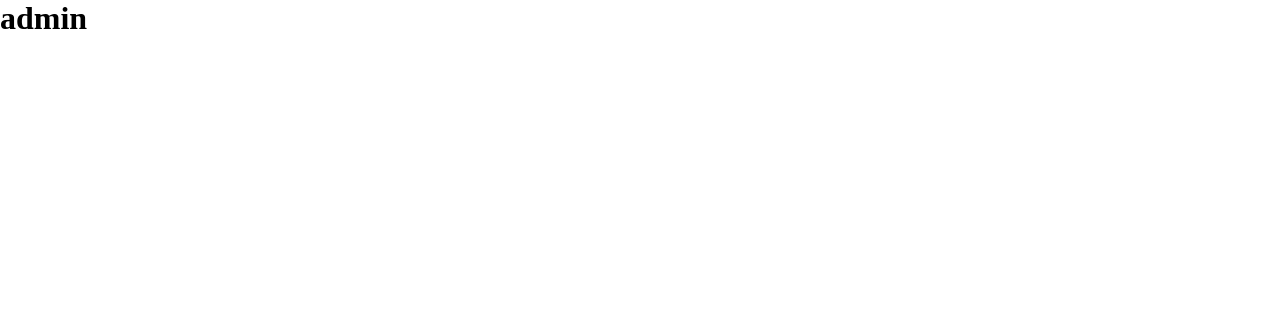
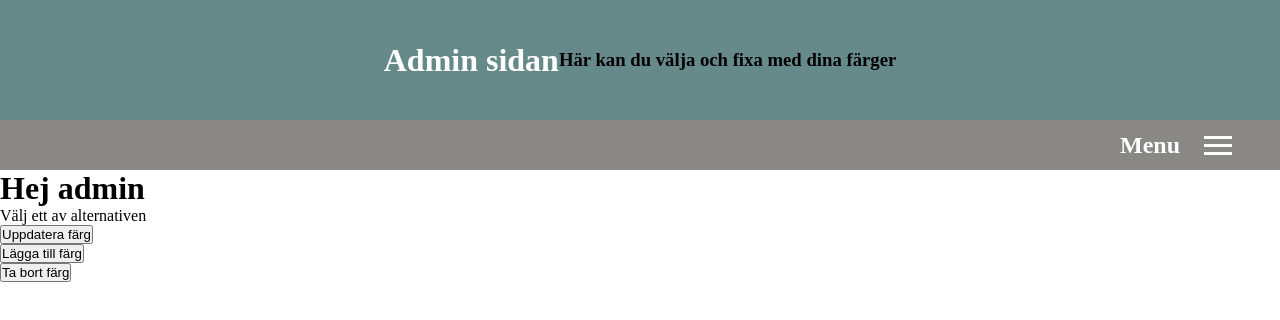
Before and after one commit to Eva-Li80/colorPalette, a React (Vite) app in the folder colors/: page /admin in a window 1280 px wide. Shown: the top 320 px of the page. Built offline with nearby package versions, Linux system fonts and the light colour scheme.

Commit message:
started admin page build button card and textcard

```diff
--- /dev/null
+++ b/colors/src/Components/Card.tsx
@@ -0,0 +1,17 @@
+import React from 'react'
+import TextCard from './TextCard'
+import Button from './Button'
+
+const Card = () => {
+  return (
+    <div>
+        <TextCard title='Hej admin' text='Välj ett av alternativen'/>
+        <Button text='Uppdatera färg' onClick={()=>alert('Button clicked')}/>
+        <Button text='Lägga till färg' onClick={()=>alert('Button clicked')}/>
+        <Button text='Ta bort färg' onClick={()=>alert('Button clicked')}/>
+
+    </div>
+  )
+}
+
+export default Card
--- /dev/null
+++ b/colors/src/Components/TextCard.tsx
@@ -0,0 +1,15 @@
+import React from 'react'
+import { TextCardProps } from '../Types_interfaces/types'
+
+
+const TextCard = ({title, text}: TextCardProps) => {
+  return (
+    <div>
+        <h1>{title}</h1>
+        <p>{text}</p>
+
+    </div>
+  )
+}
+
+export default TextCard
--- a/colors/src/Pages/Admin.tsx
+++ b/colors/src/Pages/Admin.tsx
@@ -1,9 +1,14 @@
 import React from 'react'
+import Card from '../Components/Card'
+import Head from '../Components/Head'
+import Naven from '../Components/Naven'
 
 const Admin = () => {
   return (
     <div>
-      <h1>admin</h1>
+      <Head title='Admin sidan' subtitle='Här kan du välja och fixa med dina färger' />
+      <Naven />
+      <Card />
     </div>
   )
 }
--- a/colors/src/Pages/Home.tsx
+++ b/colors/src/Pages/Home.tsx
@@ -13,7 +13,7 @@ const Home = () => {
 
   return (
     <div>
-      <Head title="Home" />
+      <Head title="Välkommen till ColorPalette" />
       <Naven />
       <FetchColors onColorsFetched={handleColors} />
       <ul className="home_color">
--- a/colors/src/Types_interfaces/types.tsx
+++ b/colors/src/Types_interfaces/types.tsx
@@ -16,3 +16,8 @@ export type ButtonProps = {
     text: string;
     onClick: () => void | boolean;
 }
+
+export type TextCardProps = {
+    title: string;
+    text: string;
+}
```
